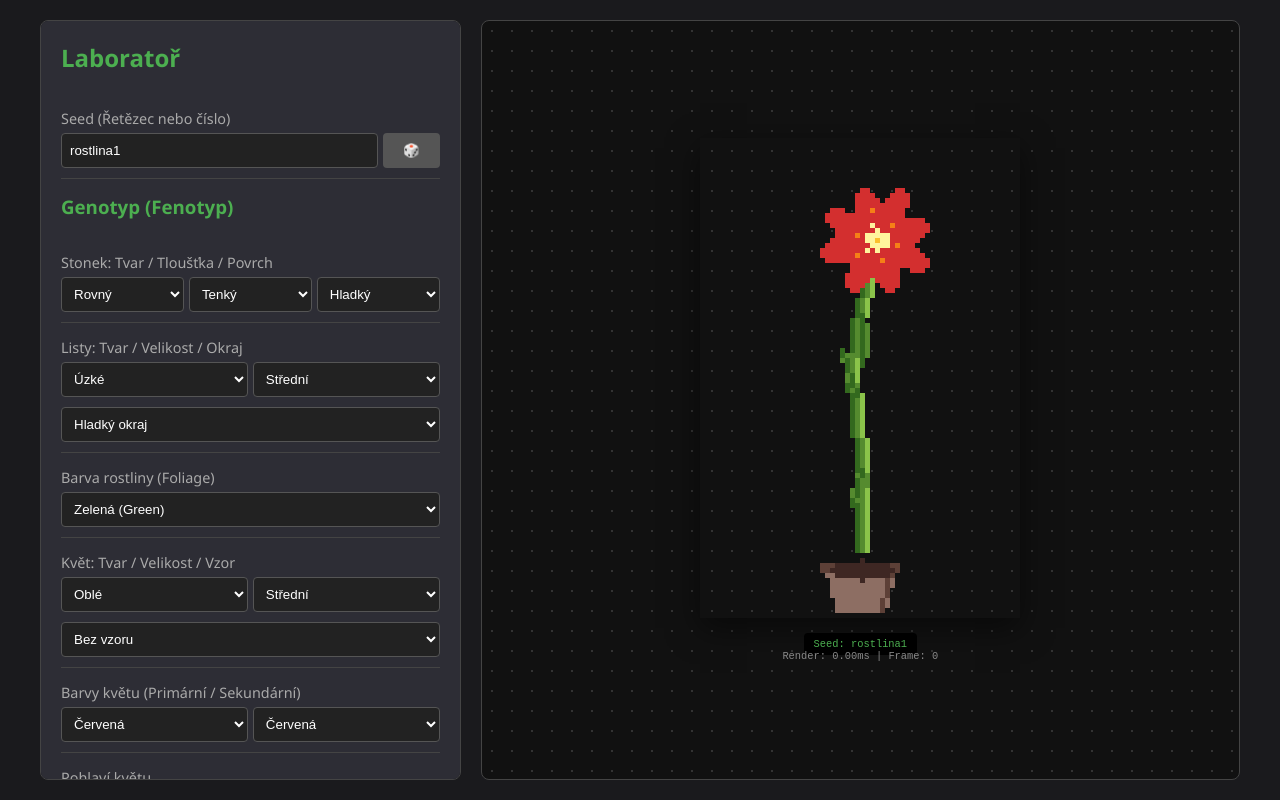
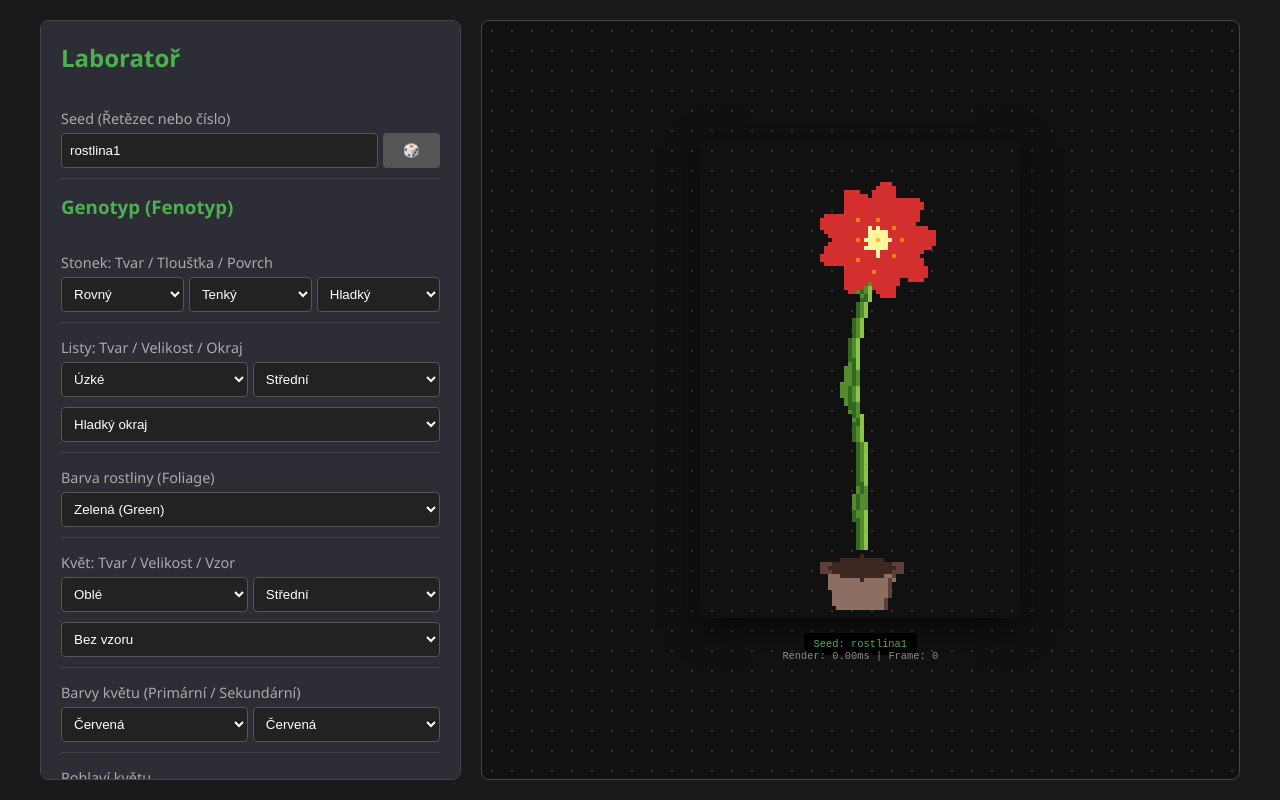
Before and after one commit to MartinBenes/pixelflora, a plain HTML site: page index.html in a window 1280 px wide. Drawn offline with Linux system fonts and the light colour scheme.

Commit message:
Add 1.25x detail upscale for plant renderer

```diff
--- a/index.html
+++ b/index.html
@@ -292,8 +292,8 @@
     <!-- Výhledová plocha -->
     <div class="preview-area">
         <div class="canvas-container">
-            <!-- Canvas 64x96 -->
-            <canvas id="plantCanvas" width="64" height="96" style="width: 320px; height: 480px;"></canvas>
+            <!-- Canvas 80x120 (jemný upscale detailu) -->
+            <canvas id="plantCanvas" width="80" height="120" style="width: 320px; height: 480px;"></canvas>
             <div class="meta-info">
                 <span id="seed-display">Seed: --</span><br>
                 <span id="time-display">Render: 0ms | Frame: 0</span>
@@ -379,8 +379,10 @@ class Random {
 /**
  * === DRAWING ENGINE (Pixel Art) ===
  */
-const CTX_WIDTH = 64;
-const CTX_HEIGHT = 96;
+const DETAIL_FACTOR = 1.25;
+const upInt = (value) => Math.max(1, Math.round(value * DETAIL_FACTOR));
+const CTX_WIDTH = upInt(64);
+const CTX_HEIGHT = upInt(96);
 
 function drawPixel(ctx, x, y, color) {
     ctx.fillStyle = color;
@@ -563,10 +565,10 @@ function generatePlant(canvas, phenotype, seedStr, frame = 0) {
 
 function drawPot(ctx, rng) {
     const cx = CTX_WIDTH / 2;
-    const yBottom = CTX_HEIGHT - 2;
-    const yTop = CTX_HEIGHT - 10;
-    const widthTop = 14;
-    const widthBottom = 10;
+    const yBottom = CTX_HEIGHT - upInt(2);
+    const yTop = CTX_HEIGHT - upInt(10);
+    const widthTop = upInt(14);
+    const widthBottom = upInt(10);
 
     ctx.fillStyle = PALETTES.pot.main;
     const halfTop = widthTop / 2;
@@ -580,18 +582,18 @@ function drawPot(ctx, rng) {
         ctx.fillRect(Math.round(cx - currentWidth), y, Math.round(currentWidth * 2), 1);
     }
 
-    drawLine(ctx, cx + halfBot - 1, yBottom, cx + halfTop - 1, yTop, PALETTES.pot.dark);
+    drawLine(ctx, cx + halfBot - upInt(1), yBottom, cx + halfTop - upInt(1), yTop, PALETTES.pot.dark);
 
     ctx.fillStyle = PALETTES.pot.dark;
-    ctx.fillRect(Math.round(cx - halfTop - 1), yTop - 1, widthTop + 2, 2);
+    ctx.fillRect(Math.round(cx - halfTop - upInt(1)), yTop - upInt(1), widthTop + upInt(2), upInt(2));
 
-    drawEllipseRotated(ctx, cx, yTop, halfTop - 1, 2, 0, PALETTES.pot.soil);
+    drawEllipseRotated(ctx, cx, yTop, halfTop - upInt(1), upInt(2), 0, PALETTES.pot.soil);
 }
 
 function drawStem(ctx, rng, phenotype, data, windForceInt) {
     const startX = CTX_WIDTH / 2;
-    const startY = CTX_HEIGHT - 14;
-    const endY = 20;
+    const startY = CTX_HEIGHT - upInt(14);
+    const endY = upInt(20);
 
     let currentX = startX;
     const isVine = phenotype.stem === 'vine';
@@ -600,17 +602,17 @@ function drawStem(ctx, rng, phenotype, data, windForceInt) {
 
     const palette = PALETTES.foliage[phenotype.foliageColor] || PALETTES.foliage.green;
 
-    const curveFreq = rng.float(0.1, 0.2);
-    const curveAmp = isVine ? rng.range(6, 12) : rng.range(1, 3);
+    const curveFreq = rng.float(0.1, 0.2) / DETAIL_FACTOR;
+    const curveAmp = isVine ? rng.range(upInt(6), upInt(12)) : rng.range(upInt(1), upInt(3));
     const phase = rng.float(0, Math.PI * 2);
 
-    const nodeCount = rng.range(3, 5);
+    const nodeCount = rng.range(upInt(3), upInt(5));
     const nodeInterval = (startY - endY) / nodeCount;
     let nextNodeY = startY - nodeInterval;
 
     // Wind efekt: max výchylka nahoře (1px pro normal, 2px pro vine)
     // Tímto zajistíme, že pohyb je opravdu jen o 1-2 pixely, velmi subtilní.
-    const maxWindSway = isVine ? 2 : 1;
+    const maxWindSway = isVine ? upInt(2) : upInt(1);
 
     for (let y = startY; y >= endY; y--) {
         const progress = 1 - (y - endY) / (startY - endY); // 0 dole, 1 nahoře
@@ -625,21 +627,21 @@ function drawStem(ctx, rng, phenotype, data, windForceInt) {
 
         // Kreslení stonku podle tloušťky
         if (isThick) {
-            drawPixel(ctx, x - 2, y, palette.dark);
-            drawPixel(ctx, x - 1, y, palette.dark);
+            drawPixel(ctx, x - upInt(2), y, palette.dark);
+            drawPixel(ctx, x - upInt(1), y, palette.dark);
             drawPixel(ctx, x, y, palette.main);
-            drawPixel(ctx, x + 1, y, palette.main);
-            drawPixel(ctx, x + 2, y, palette.light);
+            drawPixel(ctx, x + upInt(1), y, palette.main);
+            drawPixel(ctx, x + upInt(2), y, palette.light);
         } else {
-            drawPixel(ctx, x - 1, y, palette.dark);
+            drawPixel(ctx, x - upInt(1), y, palette.dark);
             drawPixel(ctx, x, y, palette.main);
-            drawPixel(ctx, x + 1, y, palette.light);
+            drawPixel(ctx, x + upInt(1), y, palette.light);
         }
 
         // Textura: Chlupatý stonek
         if (isHairy) {
-            if (rng.bool(0.2)) drawPixel(ctx, x - (isThick ? 3 : 2), y, palette.light);
-            if (rng.bool(0.2)) drawPixel(ctx, x + (isThick ? 3 : 2), y, palette.dark);
+            if (rng.bool(0.2)) drawPixel(ctx, x - (isThick ? upInt(3) : upInt(2)), y, palette.light);
+            if (rng.bool(0.2)) drawPixel(ctx, x + (isThick ? upInt(3) : upInt(2)), y, palette.dark);
         }
 
         if (y <= nextNodeY && data.stemNodes.length < nodeCount) {
@@ -662,9 +664,9 @@ function drawLeaves(ctx, rng, phenotype, data, windForceInt) {
     const palette = PALETTES.foliage[phenotype.foliageColor] || PALETTES.foliage.green;
 
     let minLen, maxLen;
-    if (phenotype.leafSize === 'small') { minLen = 4; maxLen = 6; }
-    else if (phenotype.leafSize === 'large') { minLen = 9; maxLen = 14; }
-    else { minLen = 6; maxLen = 10; }
+    if (phenotype.leafSize === 'small') { minLen = upInt(4); maxLen = upInt(6); }
+    else if (phenotype.leafSize === 'large') { minLen = upInt(9); maxLen = upInt(14); }
+    else { minLen = upInt(6); maxLen = upInt(10); }
 
     data.stemNodes.forEach((node, index) => {
         const side = (index % 2 === 0) ? -1 : 1;
@@ -675,7 +677,7 @@ function drawLeaves(ctx, rng, phenotype, data, windForceInt) {
         const leafAngle = stemNormal + rng.float(-0.2, 0.2) + windRotation;
 
         const len = rng.range(minLen, maxLen);
-        const width = isWide ? rng.range(4, 5) : rng.range(2, 3);
+        const width = isWide ? rng.range(upInt(4), upInt(5)) : rng.range(upInt(2), upInt(3));
 
         const cx = node.x + (Math.cos(leafAngle) * (len/2));
         const cy = node.y + (Math.sin(leafAngle) * (len/2));
@@ -695,7 +697,7 @@ function drawTendrils(ctx, rng, phenotype, data) {
              const side = (index % 2 === 0) ? 1 : -1;
              let tx = node.x;
              let ty = node.y;
-             const length = rng.range(5, 8);
+             const length = rng.range(upInt(5), upInt(8));
              ctx.fillStyle = palette.light;
              let angle = (side === 1) ? 0 : Math.PI;
              for(let i=0; i<length; i++) {
@@ -712,7 +714,7 @@ function drawThorns(ctx, rng, data) {
     data.stemNodes.forEach((node, index) => {
         const side = (index % 2 === 0) ? 1 : -1;
         const angle = node.angle + (side * Math.PI/2);
-        const len = rng.range(2, 4);
+        const len = rng.range(upInt(2), upInt(4));
         const tipX = node.x + Math.cos(angle) * len;
         const tipY = node.y + Math.sin(angle) * len;
         drawLine(ctx, node.x, node.y, tipX, tipY, PALETTES.thorns.main);
@@ -726,14 +728,14 @@ function drawFruits(ctx, rng, phenotype, data) {
 
     data.stemNodes.forEach(node => {
         if (rng.bool(0.6)) {
-            const r = rng.range(2, 3);
-            const offsetX = rng.pick([-4, 4]);
-            const offsetY = rng.range(0, 4);
+            const r = rng.range(upInt(2), upInt(3));
+            const offsetX = rng.pick([-upInt(4), upInt(4)]);
+            const offsetY = rng.range(0, upInt(4));
 
             drawLine(ctx, node.x, node.y, node.x + offsetX/2, node.y + offsetY, stemPalette.dark);
 
             const fx = node.x + offsetX;
-            const fy = node.y + offsetY + 1;
+            const fy = node.y + offsetY + upInt(1);
 
             if (isOval) {
                 drawEllipseRotated(ctx, fx, fy, r, r * 1.5, 0, fruitPalette.main);
@@ -741,8 +743,8 @@ function drawFruits(ctx, rng, phenotype, data) {
                 drawCircle(ctx, fx, fy, r, fruitPalette.main);
             }
 
-            drawPixel(ctx, fx+1, fy+1, fruitPalette.dark);
-            drawPixel(ctx, fx-1, fy-1, fruitPalette.light);
+            drawPixel(ctx, fx + upInt(1), fy + upInt(1), fruitPalette.dark);
+            drawPixel(ctx, fx - upInt(1), fy - upInt(1), fruitPalette.light);
         }
     });
 }
@@ -752,13 +754,13 @@ function drawFlower(ctx, rng, phenotype, data, windForceInt) {
     const cy = data.topY;
     const isPointy = phenotype.flowerShape === 'pointy';
 
-    let scale = 1.0;
-    if (phenotype.flowerSize === 'small') scale = 0.7;
-    if (phenotype.flowerSize === 'large') scale = 1.3;
+    let flowerScale = 1.0;
+    if (phenotype.flowerSize === 'small') flowerScale = 0.7;
+    if (phenotype.flowerSize === 'large') flowerScale = 1.3;
 
-    const petalCount = rng.range(5, 8);
-    const petalLen = rng.range(4, 7) * scale;
-    const petalWidth = rng.range(2, 4) * scale;
+    const petalCount = rng.range(upInt(5), upInt(8));
+    const petalLen = rng.range(upInt(4), upInt(7)) * flowerScale;
+    const petalWidth = rng.range(upInt(2), upInt(4)) * flowerScale;
     // Jemná rotace
     const rotationOffset = rng.float(0, Math.PI) + (windForceInt * 0.05);
 
@@ -779,26 +781,26 @@ function drawFlower(ctx, rng, phenotype, data, windForceInt) {
             drawEllipseRotated(ctx, px, py, petalLen, petalWidth, angle, pColor.main, false, pattern, patternColor);
         }
 
-        const basePx = cx + Math.cos(angle) * 1;
-        const basePy = cy + Math.sin(angle) * 1;
+        const basePx = cx + Math.cos(angle) * upInt(1);
+        const basePy = cy + Math.sin(angle) * upInt(1);
         drawPixel(ctx, basePx, basePy, pColor.dark);
     }
 
     if (phenotype.sex !== 'male') {
         const centerColor = (phenotype.flowerColor === 'yellow') ? '#fb8c00' : '#fff59d';
         const centerDark = (phenotype.flowerColor === 'yellow') ? '#e65100' : '#fbc02d';
-        drawCircle(ctx, cx, cy, 2, centerColor);
+        drawCircle(ctx, cx, cy, upInt(2), centerColor);
         drawPixel(ctx, cx, cy, centerDark);
     } else {
-        drawCircle(ctx, cx, cy, 1, '#8d6e63');
+        drawCircle(ctx, cx, cy, upInt(1), '#8d6e63');
     }
 
     if (phenotype.sex !== 'female') {
-        const stamenCount = rng.range(3, 6);
+        const stamenCount = rng.range(upInt(3), upInt(6));
         const stamenStemColor = (phenotype.flowerColor === 'yellow') ? '#e65100' : PALETTES.stamens.stem;
         for (let i = 0; i < stamenCount; i++) {
             const angle = (i / stamenCount) * Math.PI * 2 + rotationOffset + (Math.PI/petalCount);
-            const len = rng.range(3, 6);
+            const len = rng.range(upInt(3), upInt(6));
             const sx = cx + Math.cos(angle) * len;
             const sy = cy + Math.sin(angle) * len;
             drawPixel(ctx, cx + Math.cos(angle)*(len/2), cy + Math.sin(angle)*(len/2), stamenStemColor);
@@ -808,10 +810,10 @@ function drawFlower(ctx, rng, phenotype, data, windForceInt) {
 }
 
 function drawGlow(ctx, rng, data) {
-    const flowerParticles = rng.range(8, 12);
+    const flowerParticles = rng.range(upInt(8), upInt(12));
     for(let i=0; i<flowerParticles; i++) {
         const angle = rng.float(0, Math.PI * 2);
-        const dist = rng.range(6, 14);
+        const dist = rng.range(upInt(6), upInt(14));
         const x = data.topX + Math.cos(angle) * dist;
         const y = data.topY + Math.sin(angle) * dist;
 
@@ -822,11 +824,11 @@ function drawGlow(ctx, rng, data) {
     }
     data.stemNodes.forEach(node => {
         if(rng.bool(0.4)) {
-             const ox = rng.pick([-1, 1]) * rng.range(3, 6);
-             const oy = rng.range(-3, 3);
+             const ox = rng.pick([-upInt(1), upInt(1)]) * rng.range(upInt(3), upInt(6));
+             const oy = rng.range(-upInt(3), upInt(3));
              const gx = Math.round(node.x + ox);
              const gy = Math.round(node.y + oy);
-             if(gx > 0 && gx < CTX_WIDTH) {
+             if(gx > 0 && gx < CTX_WIDTH && gy > 0 && gy < CTX_HEIGHT) {
                  ctx.fillStyle = PALETTES.glow;
                  ctx.fillRect(gx, gy, 1, 1);
              }
@@ -951,6 +953,10 @@ document.getElementById('btn-export').addEventListener('click', async () => {
     }
 });
 
+const canvasElement = document.getElementById('plantCanvas');
+canvasElement.width = CTX_WIDTH;
+canvasElement.height = CTX_HEIGHT;
+
 update();
 
 </script>
```
